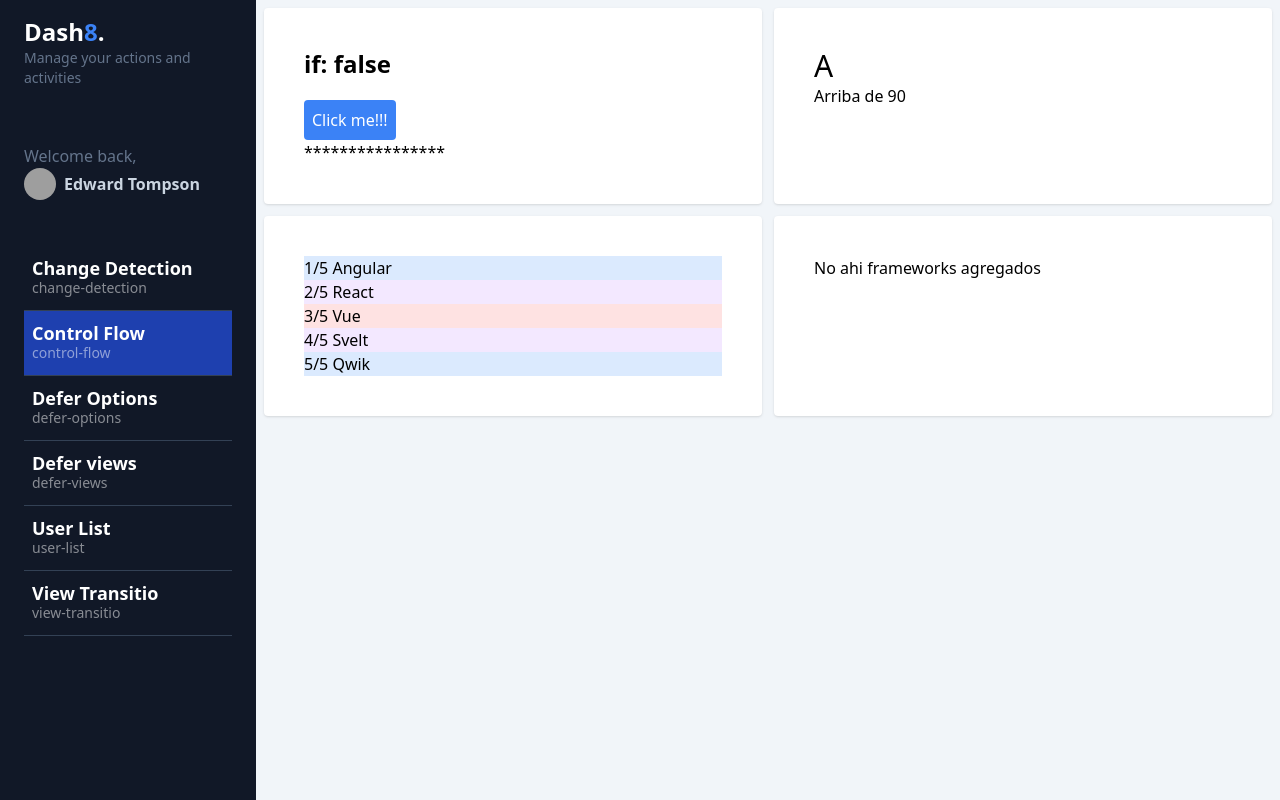
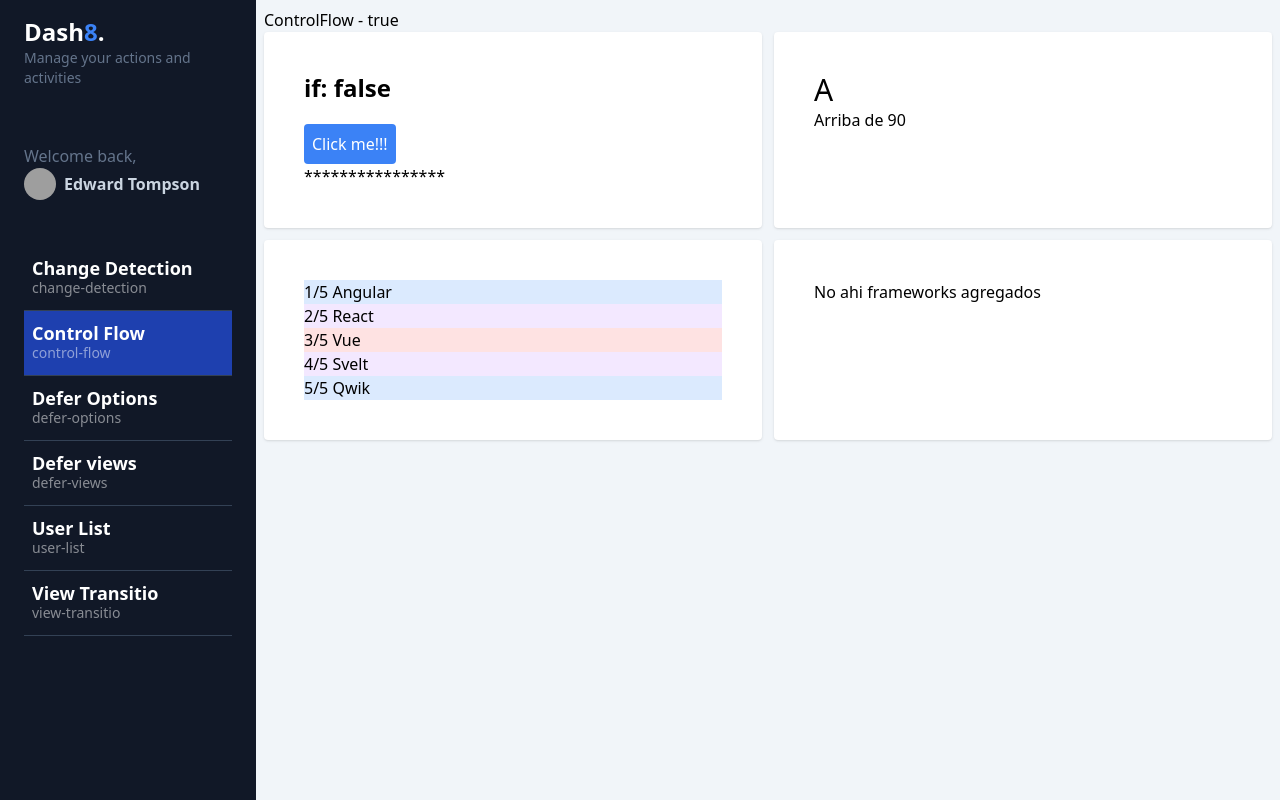
Before and after one commit to Duvan2662/Dashboard, an Angular app: page /dashboard/control-flow in a window 1280 px wide. Built offline with nearby package versions, Linux system fonts and the light colour scheme; grey boxes are pictures that could not be loaded.

Commit message:
Recibir elementos con el input IMPORTANTE

```diff
--- a/src/app/dashboard/pages/control-flow/control-flow.component.html
+++ b/src/app/dashboard/pages/control-flow/control-flow.component.html
@@ -1,3 +1,6 @@
+<!-- <h1 class="text-3xl mb-5">Control Flow</h1> -->
+<app-title title="ControlFlow" withShadow></app-title>
+
 <section class="grid grid-cols-1 md:grid-cols-2 gap-3">
 
   <div class="bg-white rounded shadow p-10">
--- a/src/app/dashboard/pages/control-flow/control-flow.component.ts
+++ b/src/app/dashboard/pages/control-flow/control-flow.component.ts
@@ -1,4 +1,5 @@
 import { Component, signal } from '@angular/core';
+import { TitleComponent } from '@shared/title/title.component';
 
 
 type Grade = 'A'|'B'|'C'
@@ -7,7 +8,7 @@
 @Component({
   selector: 'app-control-flow',
   standalone: true,
-  imports: [],
+  imports: [TitleComponent],
   templateUrl: './control-flow.component.html',
   styleUrl: './control-flow.component.css'
 })
--- a/src/app/shared/title/title.component.html
+++ b/src/app/shared/title/title.component.html
@@ -1 +1 @@
-<p>title works!</p>
+<h1>{{title}} - {{withShadow}}</h1>
--- a/src/app/shared/title/title.component.ts
+++ b/src/app/shared/title/title.component.ts
@@ -1,4 +1,4 @@
-import { Component } from '@angular/core';
+import { booleanAttribute, Component, Input } from '@angular/core';
 
 @Component({
   selector: 'app-title',
@@ -8,5 +8,8 @@
   styleUrl: './title.component.css'
 })
 export class TitleComponent {
+  @Input({ required:true }) title!: string;
+  @Input({transform:booleanAttribute}) withShadow: boolean = false;
+
 
 }
```
